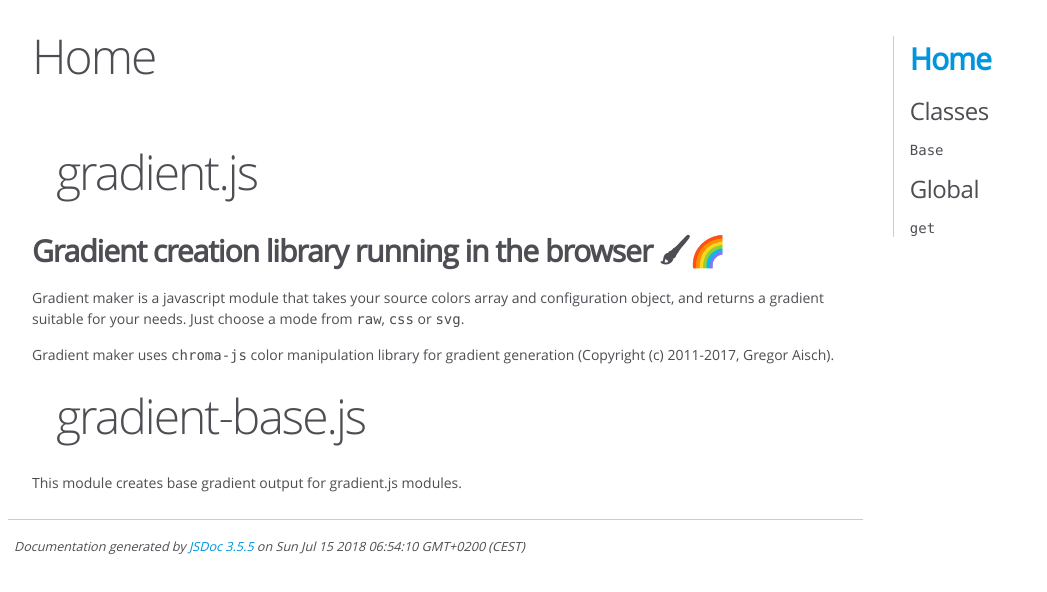
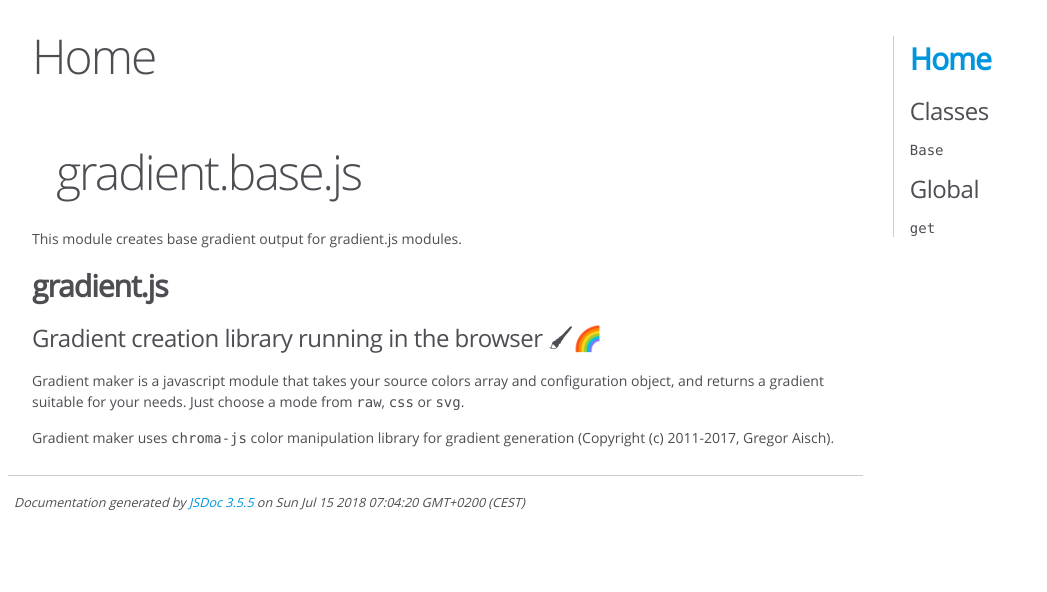
Before and after one commit to afternoon2/gradient-base, a website: page docs/index.html in a window 1280 px wide. Shown: the whole page, without its empty margins (0-1047 px from the left). Drawn offline with Linux system fonts and the light colour scheme.

Commit message:
rename lib in docs

```diff
--- a/docs/index.html
+++ b/docs/index.html
@@ -43,9 +43,9 @@
 
 
     <section>
-        <article><h1>gradient.js</h1><h2>Gradient creation library running in the browser 🖌🌈</h2><p>Gradient maker is a javascript module that takes your source colors array and configuration object, and returns a gradient suitable for your needs. Just choose a mode from <code>raw</code>, <code>css</code> or <code>svg</code>.</p>
-<p>Gradient maker uses <code>chroma-js</code> color manipulation library for gradient generation (Copyright (c) 2011-2017, Gregor Aisch).</p>
-<h1>gradient-base.js</h1><p>This module creates base gradient output for gradient.js modules.</p></article>
+        <article><h1>gradient.base.js</h1><p>This module creates base gradient output for gradient.js modules.</p>
+<h2>gradient.js</h2><h3>Gradient creation library running in the browser 🖌🌈</h3><p>Gradient maker is a javascript module that takes your source colors array and configuration object, and returns a gradient suitable for your needs. Just choose a mode from <code>raw</code>, <code>css</code> or <code>svg</code>.</p>
+<p>Gradient maker uses <code>chroma-js</code> color manipulation library for gradient generation (Copyright (c) 2011-2017, Gregor Aisch).</p></article>
     </section>
 
 
@@ -62,7 +62,7 @@
 <br class="clear">
 
 <footer>
-    Documentation generated by <a href="https://github.com/jsdoc3/jsdoc">JSDoc 3.5.5</a> on Sun Jul 15 2018 06:54:10 GMT+0200 (CEST)
+    Documentation generated by <a href="https://github.com/jsdoc3/jsdoc">JSDoc 3.5.5</a> on Sun Jul 15 2018 07:04:20 GMT+0200 (CEST)
 </footer>
 
 <script> prettyPrint(); </script>
```
Also changed, not shown: docs/Base.html (+1 -1 lines), docs/global.html (+1 -1 lines), docs/index.js.html (+1 -1 lines).
